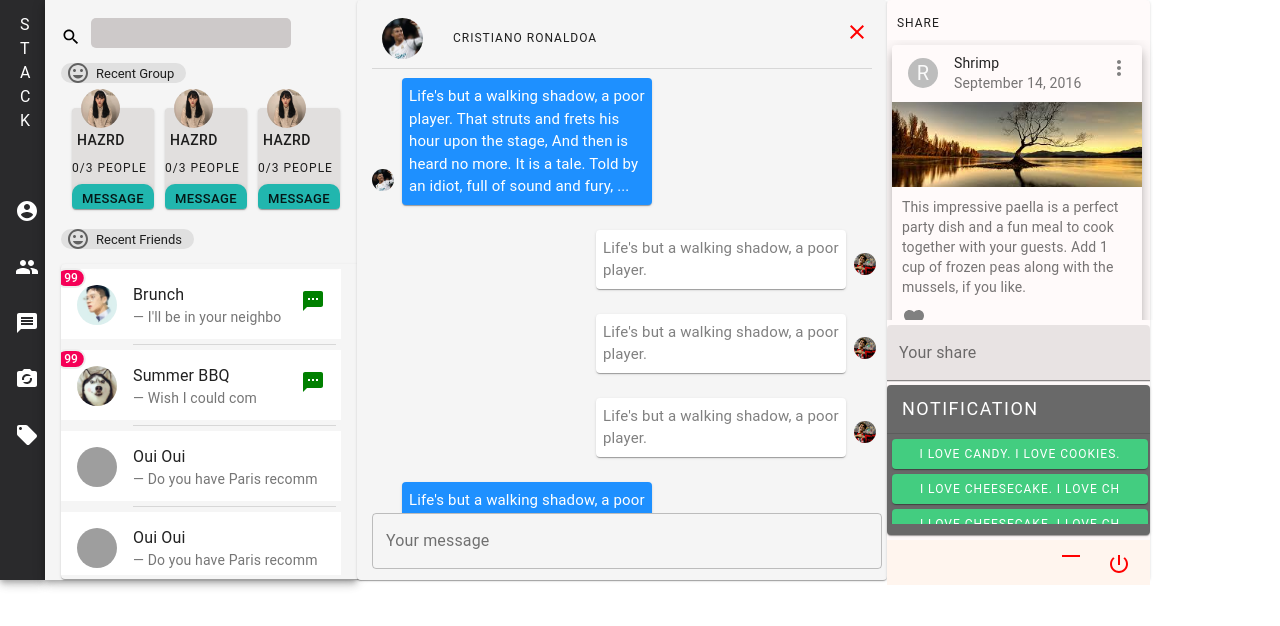
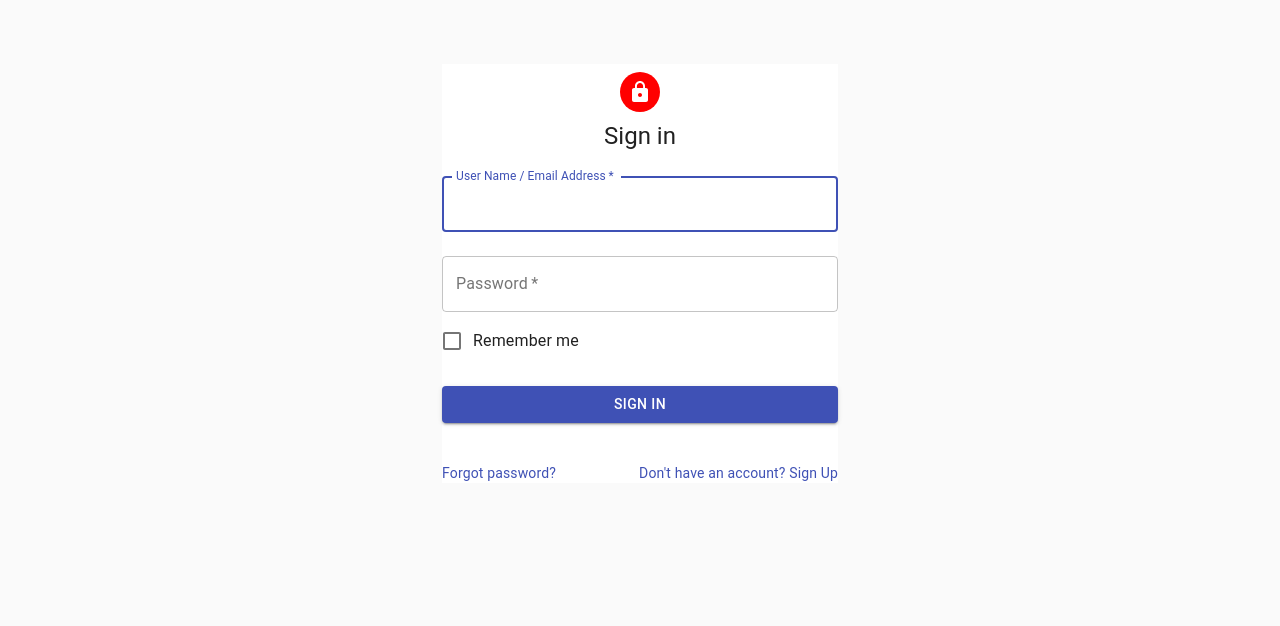
Before and after one commit to WebStar713/react-electron-slackchat, a React (Create React App) app: page / in a window 1280 px wide. Shown: the top 626 px of the page. Built offline with nearby package versions, Linux system fonts and the light colour scheme; grey boxes are pictures that could not be loaded.

Commit message:
updated login and app router

```diff
--- a/src/component/App.js
+++ b/src/component/App.js
@@ -9,41 +9,12 @@ import AddressBook from './AddressBook.js';
 class App extends React.Component {
     constructor(props) {
       super(props);
-      this.state = {
-        LeftSidebar: 'recent',
-        RightSidebar: 'share',
-      };
-      this.componentMap = {
-        'recent' : <SocialBar />,
-        'information' : <InfoTable /> ,
-        'address' : <AddressBook />,
-      };
-      this.changeLeftSidebar = this.changeLeftSidebar.bind(this);
-      this.changeRightSidebar = this.changeRightSidebar.bind(this);
-    }
-
-    changeLeftSidebar(event) {
-      const t = event.target.id === '' ? this.state.LeftSidebar : event.target.id
-      this.setState({
-        LeftSidebar: t,
-      })
-    }
-
-    changeRightSidebar(event) {
-      console.log(event.target.id)
-      const t = event.target.id === '' ? this.state.RightSidebar : event.target.id
-      this.setState({
-        RightSidebar: t,
-      })
     }
 
     render() {
       return (
         <div>
-          <LeftNav onChangeLeft={this.changeLeftSidebar} onChangeRight={this.changeRightSidebar}/>
-          {this.componentMap[this.state.LeftSidebar]}
-          <ChatBar />
-          <Sidebar species={this.state.RightSidebar}/>
+          {this.props.children}
         </div>
       )
     };
--- a/src/index.js
+++ b/src/index.js
@@ -3,12 +3,14 @@ import ReactDOM from 'react-dom';
 import './index.css';
 import App from './component/App.js';
 import Login from './component/Login.js';
+import MainPanel from './component/MainPanel.js';
 import { Router, Route, browserHistory, IndexRoute } from 'react-router';
 
 ReactDOM.render((
   <Router history={browserHistory}>
     <Route path="/" component={App}>
-      <Route path="home" component={Login} />
+      <IndexRoute component={Login} />
+      <Route path="/home" component={MainPanel} />
     </Route>
   </Router>
 ), document.getElementById('root'));
```
